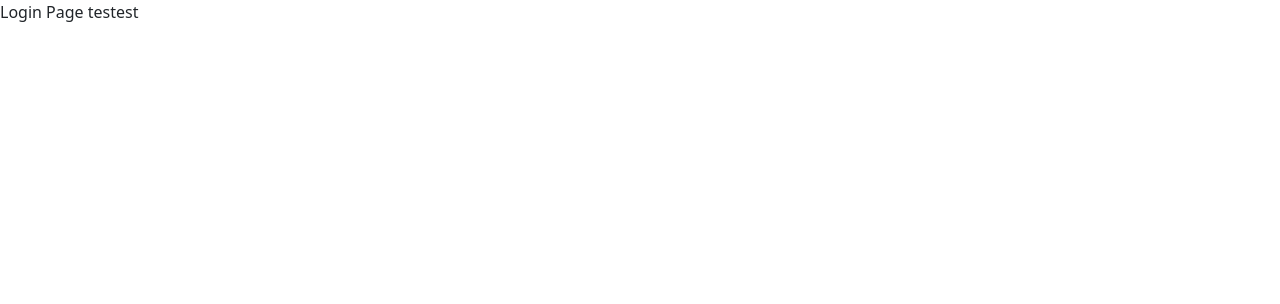
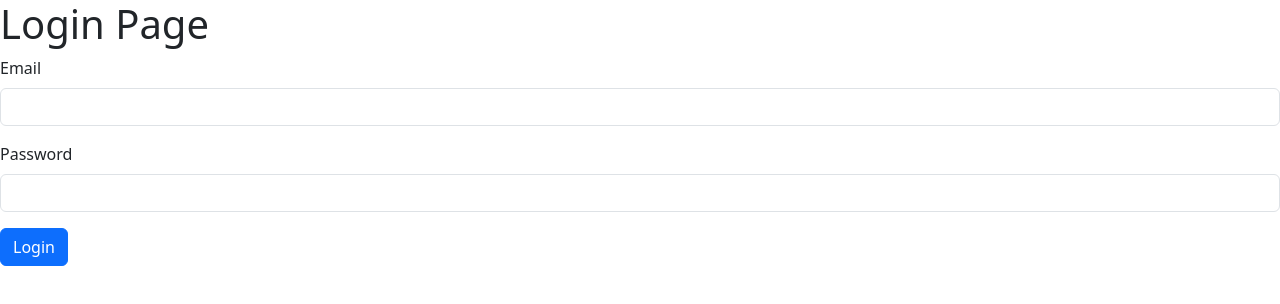
Before and after one commit to L2GS-19101360/CampusChime, a React (Vite) app: page /loginPage in a window 1280 px wide. Shown: the top 304 px of the page. Built offline with nearby package versions, Linux system fonts and the light colour scheme.

Commit message:
update LoginPage.jsx

```diff
--- a/src/main.jsx
+++ b/src/main.jsx
@@ -13,7 +13,7 @@ import 'bootstrap-icons/font/bootstrap-icons.css';
 ReactDOM.createRoot(document.getElementById('root')).render(
   <div>
     <Router>
-      <Route exact path='/' component={App} />
+      <Route exact path='/' component={LoginPage} />
       <Route path='/loginPage' component={LoginPage} />
       <Route path='/registerPage' component={RegisterPage} />
       <Route path='homePage' component={HomePage} />
--- a/src/pages/Login Page/LoginPage.jsx
+++ b/src/pages/Login Page/LoginPage.jsx
@@ -4,26 +4,71 @@ import "bootstrap/dist/js/bootstrap.bundle.min";
 import 'bootstrap-icons/font/bootstrap-icons.css';
 
 class LoginPage extends Component {
-
   constructor() {
     super();
+    this.state = {
+      email: '',
+      password: '',
+      error: '',
+    };
   }
 
-    componentDidMount() {
+  handleInputChange = (e) => {
+    this.setState({ [e.target.name]: e.target.value });
+  }
 
-    }
-    componentWillUnmount() {
+  handleLogin = () => {
+    const { email, password } = this.state;
+    const data = { email, password };
 
+    // Send a POST request to your backend API for authentication using fetch
+    fetch('/api/login', {
+      method: 'POST',
+      headers: {
+        'Content-Type': 'application/json',
+      },
+      body: JSON.stringify(data),
+    })
+      .then((response) => response.json())
+      .then((data) => {
+        // Handle successful login, e.g., store tokens or redirect
+      })
+      .catch((error) => {
+        this.setState({ error: 'Invalid email or password' });
+      });
   }
 
   render() {
     return (
       <div>
-                Login Page testest
+        <h1>Login Page</h1>
+        <form>
+          <div className="mb-3">
+            <label htmlFor="email" className="form-label">Email</label>
+            <input
+              type="email"
+              className="form-control"
+              id="email"
+              name="email"
+              onChange={this.handleInputChange}
+            />
           </div>
-        )
+          <div className="mb-3">
+            <label htmlFor="password" className="form-label">Password</label>
+            <input
+              type="password"
+              className="form-control"
+              id="password"
+              name="password"
+              onChange={this.handleInputChange}
+            />
+          </div>
+          {this.state.error && <div className="alert alert-danger">{this.state.error}</div>}
+          <button type="button" className="btn btn-primary" onClick={this.handleLogin}>Login</button>
+        </form>
+      </div>
+    );
+  }
 }
 
-}
-
-export default LoginPage
+export default LoginPage;
```
Also changed, not shown: 1 other file (tests, documents, lock files or other folders). Lines whose indentation alone changed are shown as unchanged.
